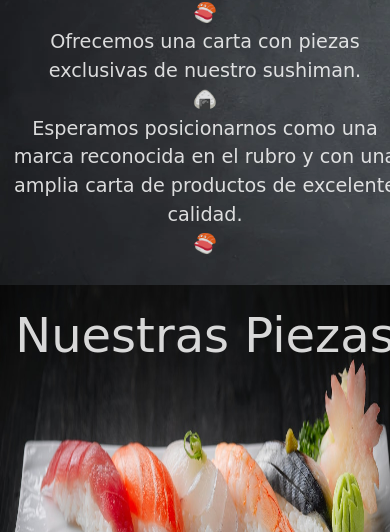
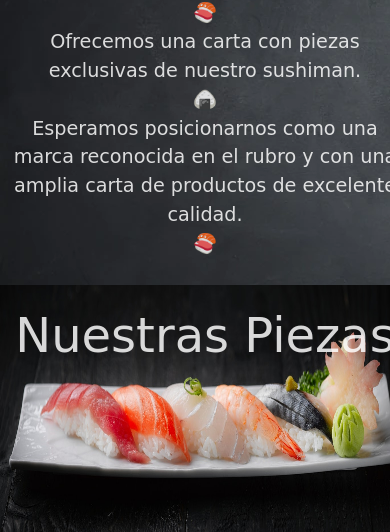
Before and after one commit to tinchotamola123/ProyectoFinalCoder, a website: page index.html in a window 390 px wide. Shown: the part 1797-2329 px from the top of the page. Drawn offline with nearby package versions, Linux system fonts and the light colour scheme; a web font is replaced by a local one.

Commit message:
agrego sass y seo mas responsive

```diff
--- a/scss/estilo.scss
+++ b/scss/estilo.scss
@@ -1,7 +1,6 @@
 @import "./base/reset";
 @import "./layaout/layout";
 @import "./abstract/mixins";
-@import "./abstract/extends";
 @import "./layaout/header";
 @import "./layaout/index";
 @import "./layaout/indexcontacto";
@@ -60,6 +59,7 @@
         }
     }
     .piezas{
+        min-height: 40vh;
         .productos{
             a{
                 font-size: 3.5rem;
@@ -324,6 +324,7 @@
         }
     }
     .piezas{
+        min-height: 30vh;
         .productos{
             a{
                 font-size: 3rem;
--- a/scss/layaout/_index.scss
+++ b/scss/layaout/_index.scss
@@ -95,8 +95,8 @@
 }
 .piezas{
     grid-area: piezas;
-    background-image: url(../media/fotos/piezas1440.jpg);
-    height: 400px;
+    background-image: url(../media/fotos/piezas.jpg);
+    min-height: 50vh;
     background-size: 100% 100%;
     background-repeat: no-repeat;
     .productos{
```
Also changed, not shown: css/estilo.css, media/fotos/piezas.jpg (renamed from media/fotos/piezas1440.jpg), media/fotos/piezas400.jpg (deleted), media/fotos/piezas768.jpg (deleted).
